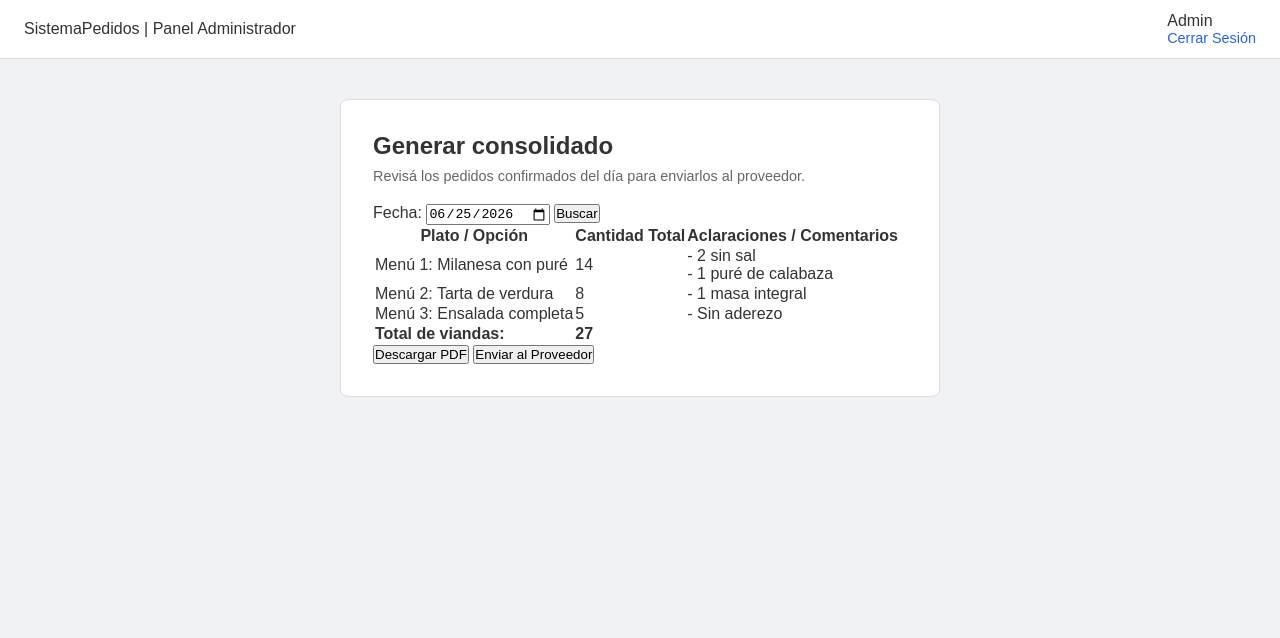
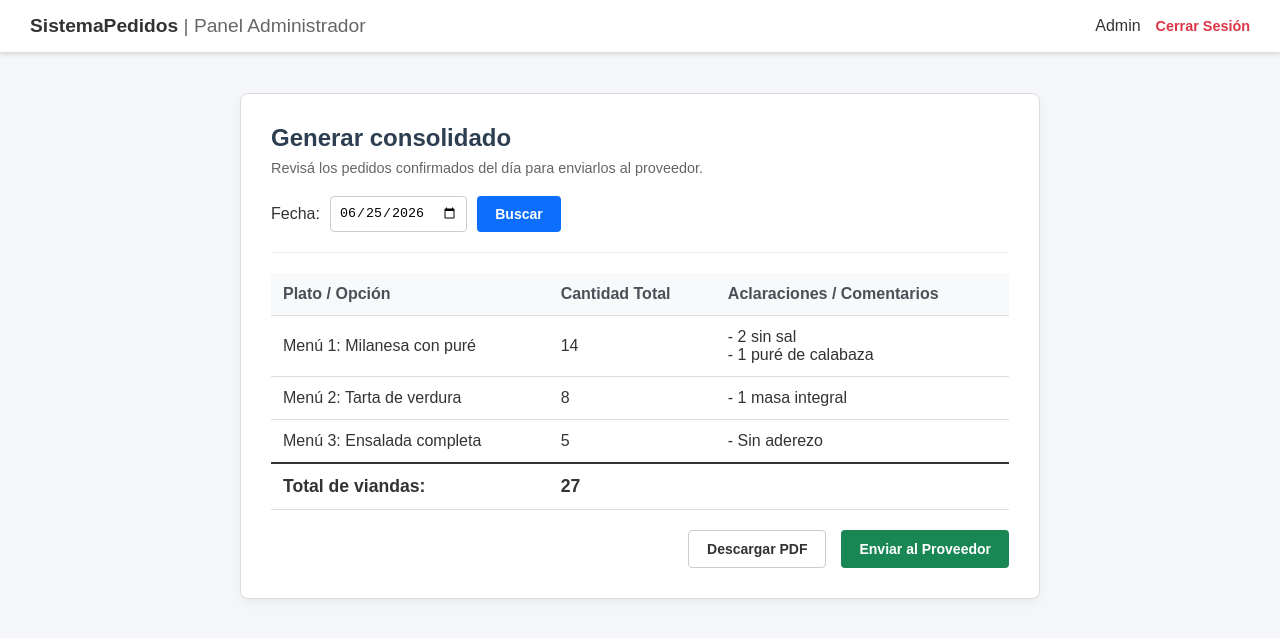
Before and after one commit to Luca0305/PP1-2026-GRUPO5, a plain HTML site: page frontend/consolidado.html in a window 1280 px wide. Drawn offline with Linux system fonts and the light colour scheme.

Commit message:
consolidado2

```diff
--- a/frontend/consolidado.html
+++ b/frontend/consolidado.html
@@ -5,9 +5,115 @@
     <meta name="viewport" content="width=device-width, initial-scale=1.0">
     <title>Generar Consolidado - SistemaPedidos</title>
     <link rel="stylesheet" href="assets/css/styles.css">
+
+    <style>
+        /* Estilos forzados para garantizar que esta pantalla se vea bien */
+        body {
+            background-color: #f4f6f9;
+            font-family: Arial, sans-serif;
+            margin: 0;
+            color: #333;
+        }
+
+        .navbar-admin {
+            display: flex;
+            justify-content: space-between;
+            align-items: center;
+            background-color: #fff;
+            padding: 15px 30px;
+            box-shadow: 0 2px 4px rgba(0,0,0,0.1);
+            margin-bottom: 40px;
+        }
+
+        .navbar-admin .logo { font-weight: bold; font-size: 1.2rem; }
+        .navbar-admin .logo span { color: #666; font-weight: normal; }
+
+        .navbar-admin .user-info {
+            display: flex;
+            align-items: center;
+            gap: 15px;
+        }
+
+        .navbar-admin .btn-logout {
+            color: #dc3545;
+            text-decoration: none;
+            font-weight: bold;
+        }
+
+        .container-admin {
+            max-width: 800px;
+            margin: 0 auto 40px auto;
+            background-color: #fff;
+            padding: 30px;
+            border-radius: 8px;
+            box-shadow: 0 4px 10px rgba(0,0,0,0.05);
+        }
+
+        .container-admin h2 { margin-top: 0; color: #2c3e50; }
+
+        .filter-section {
+            display: flex;
+            align-items: center;
+            gap: 10px;
+            margin-bottom: 20px;
+            padding-bottom: 20px;
+            border-bottom: 1px solid #eee;
+        }
+
+        .filter-section input {
+            padding: 8px;
+            border: 1px solid #ccc;
+            border-radius: 4px;
+        }
+
+        .table-consolidado {
+            width: 100%;
+            border-collapse: collapse;
+            margin-bottom: 20px;
+        }
+
+        .table-consolidado th, .table-consolidado td {
+            padding: 12px;
+            text-align: left;
+            border-bottom: 1px solid #ddd;
+        }
+
+        .table-consolidado th {
+            background-color: #f8f9fa;
+            font-weight: bold;
+            color: #495057;
+        }
+
+        .table-consolidado tfoot td {
+            border-top: 2px solid #333;
+            font-size: 1.1rem;
+        }
+
+        .actions-footer {
+            display: flex;
+            justify-content: flex-end;
+            gap: 15px;
+            margin-top: 20px;
+        }
+
+        .btn {
+            padding: 10px 18px;
+            border: none;
+            border-radius: 4px;
+            cursor: pointer;
+            font-size: 14px;
+            font-weight: bold;
+            transition: opacity 0.2s;
+        }
+
+        .btn:hover { opacity: 0.8; }
+        .btn-primary { background-color: #0d6efd; color: white; }
+        .btn-secondary { background-color: #fff; color: #333; border: 1px solid #ccc; }
+        .btn-success { background-color: #198754; color: white; }
+    </style>
 </head>
 <body>
-    <header class="navbar">
+    <header class="navbar-admin">
         <div class="logo">SistemaPedidos <span>| Panel Administrador</span></div>
         <div class="user-info">
             <span>Admin</span>
@@ -15,8 +121,7 @@
         </div>
     </header>
 
-    <main class="container">
-        <div class="card">
+    <main class="container-admin">
         <h2>Generar consolidado</h2>
         <p>Revisá los pedidos confirmados del día para enviarlos al proveedor.</p>
 
@@ -63,7 +168,6 @@
             <button class="btn btn-secondary">Descargar PDF</button>
             <button class="btn btn-success">Enviar al Proveedor</button>
         </div>
-        </div>
     </main>
 </body>
 </html>
```
Lines whose indentation alone changed are shown as unchanged.
